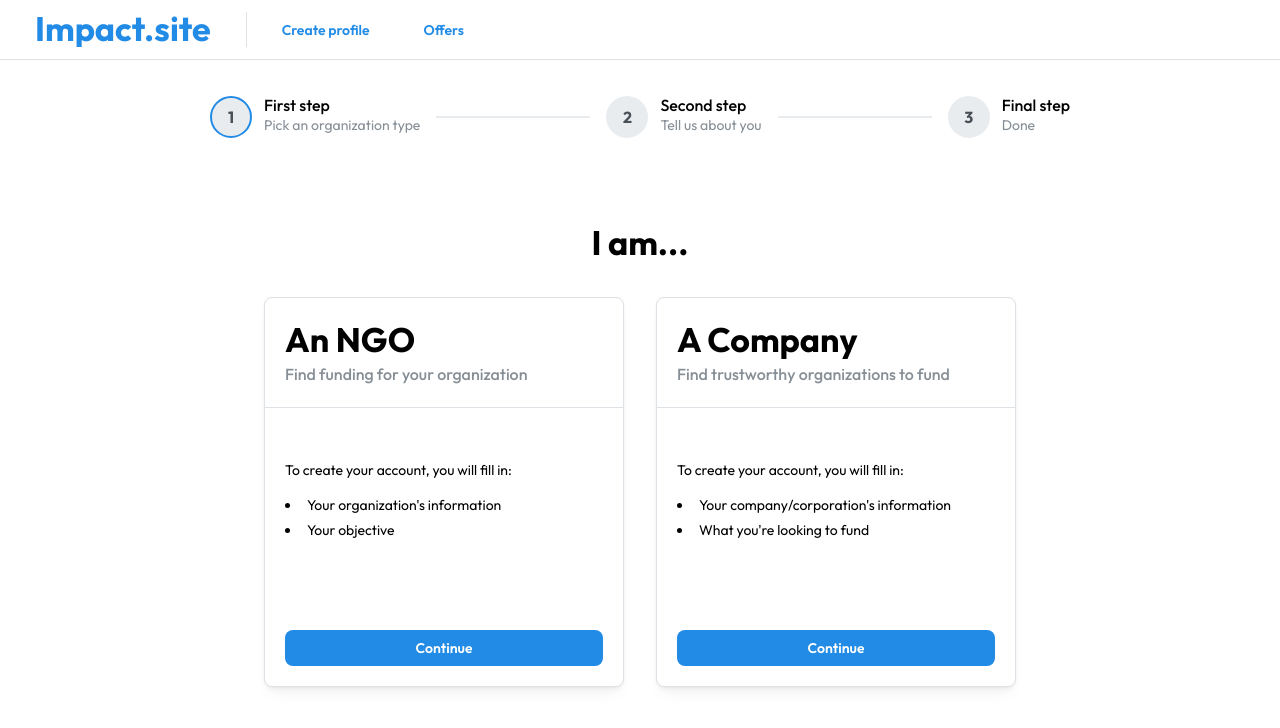
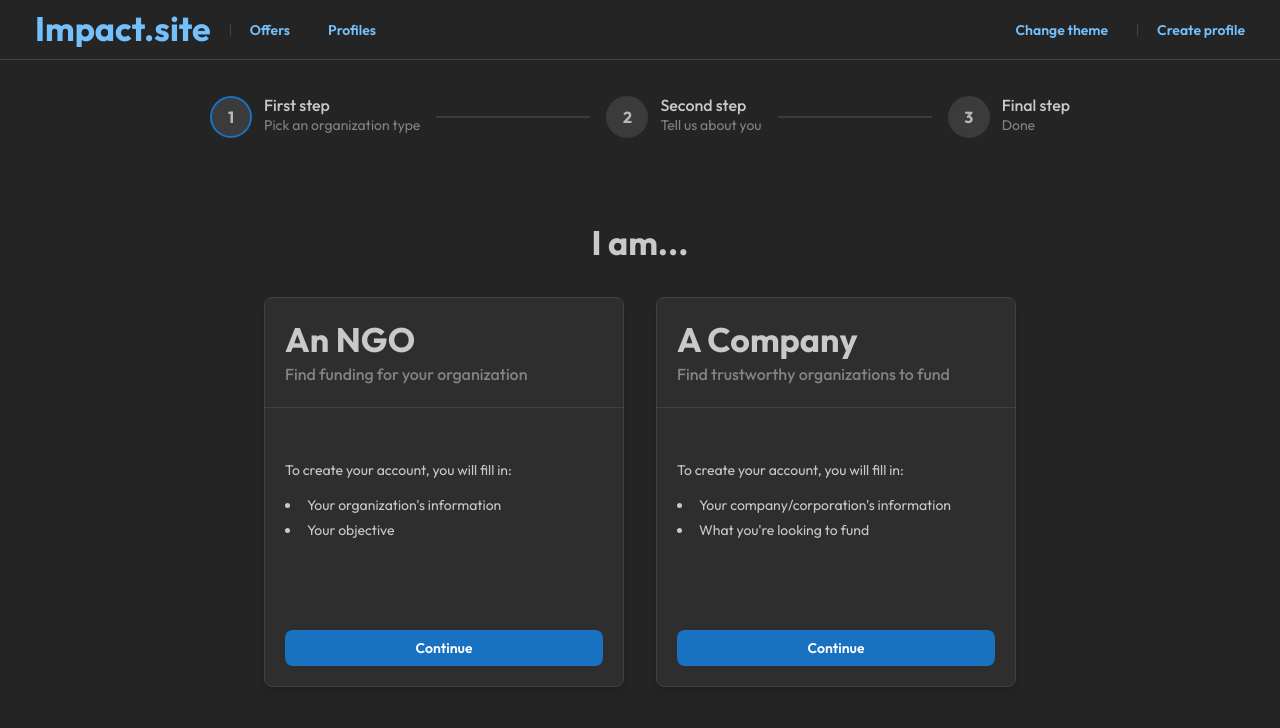
Before and after one commit to blackshibe/hackyeah-2024, a React (Vite) app in the folder hack-client/: page /create-profile in a window 1280 px wide. Shown: the top 728 px of the page. Built offline with nearby package versions, Linux system fonts and the light colour scheme.

Commit message:
update header, add missing pages

```diff
--- a/hack-client/src/main.tsx
+++ b/hack-client/src/main.tsx
@@ -3,22 +3,44 @@ import { createRoot } from "react-dom/client";
 import "./index.css";
 import { createBrowserRouter, Link, RouteObject, RouterProvider } from "react-router-dom";
 import Landing from "./page/Landing";
-import { AppShell, Button, createTheme, Divider, Group, MantineProvider, Title } from "@mantine/core";
+import {
+	AppShell,
+	Button,
+	createTheme,
+	Divider,
+	Group,
+	MantineProvider,
+	Title,
+	useMantineColorScheme,
+} from "@mantine/core";
 import CreateProfile from "./page/CreateProfile";
 
 import "@mantine/tiptap/styles.css";
 import "@mantine/core/styles.css";
+import Profiles from "./page/Profiles";
+import CreateOffer from "./page/CreateOffer";
+import Offers from "./page/Offers";
 
 const CONFIG = [
 	{
 		path: "/",
 		element: <Landing />,
-		name: "Home",
+	},
+	{
+		path: "/profiles",
+		element: <Profiles />,
+	},
+	{
+		path: "/offers",
+		element: <Offers />,
+	},
+	{
+		path: "/create-offer",
+		element: <CreateOffer />,
 	},
 	{
 		path: "/create-profile",
 		element: <CreateProfile />,
-		name: "Create profile",
 	},
 ];
 
@@ -27,28 +49,52 @@ const theme = createTheme({
 	fontFamily: "Outfit",
 });
 
-createRoot(document.getElementById("root")!).render(
-	<StrictMode>
-		<MantineProvider theme={theme}>
+function MantineRoot() {
+	const scheme = useMantineColorScheme();
+
+	return (
 		<AppShell header={{ height: 60 }} padding="md">
 			<AppShell.Header>
-					<Group h="100%" px="md">
-						<Button onClick={() => router.navigate("/")} variant="white">
+				<Group h="100%" px="md" style={{ justifyContent: "space-between" }}>
+					<Group gap={0}>
+						<Button onClick={() => router.navigate("/")} variant="transparent">
 							<Title>Impact.site</Title>
 						</Button>
 						<Divider my="sm" orientation="vertical" />
-						<Button variant="white" onClick={() => router.navigate("/create-profile")}>
+						<Button variant="transparent" onClick={() => router.navigate("/offers")}>
+							Offers
+						</Button>
+						<Button variant="transparent" onClick={() => router.navigate("/profiles")}>
+							Profiles
+						</Button>
+					</Group>
+
+					<Group gap={0}>
+						<Button variant="transparent" onClick={scheme.toggleColorScheme} ml={"xs"} mr={"xs"}>
+							Change theme
+						</Button>
+						<Divider my="sm" orientation="vertical" />
+						<Button variant="transparent" onClick={() => router.navigate("/create-profile")}>
 							Create profile
 						</Button>
-						<Button variant="white" onClick={() => router.navigate("/offers")}>
-							Offers
-						</Button>
+					</Group>
 				</Group>
 			</AppShell.Header>
 			<AppShell.Main>
 				<RouterProvider router={router} />
 			</AppShell.Main>
 		</AppShell>
+	);
+}
+
+function AppRoot() {
+	return (
+		<StrictMode>
+			<MantineProvider theme={theme} defaultColorScheme="dark">
+				<MantineRoot />
 			</MantineProvider>
 		</StrictMode>
 	);
+}
+
+createRoot(document.getElementById("root")!).render(<AppRoot />);
--- /dev/null
+++ b/hack-client/src/page/CreateOffer.tsx
@@ -0,0 +1,10 @@
+import { Center, Title, Text } from "@mantine/core";
+
+export default function CreateOffer() {
+	return (
+		<Center h={"85vh"} style={{ flexDirection: "column" }}>
+			<Title size="10rem">Create Offer</Title>
+			<Text>We're trying</Text>
+		</Center>
+	);
+}
--- a/hack-client/src/page/CreateProfile.tsx
+++ b/hack-client/src/page/CreateProfile.tsx
@@ -156,6 +156,7 @@ export default function CreateProfile() {
 													name: account_data.name,
 													email: account_data.email,
 													country: account_data.country,
+													city: account_data.city,
 													target: account_data.agenda,
 													description: account_data.description,
 													whoWeWant: account_data.target,
@@ -163,8 +164,31 @@ export default function CreateProfile() {
 												}),
 											});
 
-											let json = await data.json();
-											console.log(json);
+											if (data.status === 200) {
+												localStorage.setItem("account", JSON.stringify(account_data));
+												set_step(3);
+											}
+										} else if (account_data.type === "ngo") {
+											let data = await fetch(`http://localhost:3000/foundation/register`, {
+												method: "POST",
+												headers: {
+													"Content-Type": "application/json",
+												},
+												body: JSON.stringify({
+													name: account_data.name,
+													email: account_data.email,
+													country: account_data.country,
+													city: account_data.city,
+													target: account_data.target,
+													projects: account_data.projects,
+													description: account_data.description,
+												}),
+											});
+
+											if (data.status === 200) {
+												localStorage.setItem("account", JSON.stringify(account_data));
+												set_step(3);
+											}
 										}
 									}}
 								>
@@ -173,7 +197,16 @@ export default function CreateProfile() {
 							</SimpleGrid>
 						</Center>
 					</Stepper.Step>
-					<Stepper.Completed>Completed, click back button to get to previous step</Stepper.Completed>
+					<Stepper.Completed>
+						<Center h={"50vh"} style={{ flexDirection: "column", gap: 10 }}>
+							<Title>All done!</Title>
+							<Text>
+								This demo does not include password login. You are logged in as{" "}
+								<b>{account_data?.name} </b> now.
+							</Text>
+							<Button>Create a post</Button>
+						</Center>
+					</Stepper.Completed>
 				</Stepper>
 			</Group>
 		</>
--- a/hack-client/src/page/Landing.tsx
+++ b/hack-client/src/page/Landing.tsx
@@ -1,11 +1,12 @@
-import { AppShell, Group, Burger, Skeleton, Title, Center, List, ListItem } from "@mantine/core";
+import { AppShell, Group, Burger, Skeleton, Text, Title, Center, List, ListItem } from "@mantine/core";
 import { useDisclosure } from "@mantine/hooks";
 import { Link } from "react-router-dom";
 
 export default function Landing() {
 	return (
-		<Center h={"85vh"}>
+		<Center h={"85vh"} style={{ flexDirection: "column" }}>
 			<Title size="10rem">Impact.Site </Title>
+			<Text>We're trying</Text>
 		</Center>
 	);
 }
--- /dev/null
+++ b/hack-client/src/page/Offers.tsx
@@ -0,0 +1,10 @@
+import { Center, Title, Text } from "@mantine/core";
+
+export default function Offers() {
+	return (
+		<Center h={"85vh"} style={{ flexDirection: "column" }}>
+			<Title size="10rem">Offers</Title>
+			<Text>We're trying</Text>
+		</Center>
+	);
+}
--- /dev/null
+++ b/hack-client/src/page/Profiles.tsx
@@ -0,0 +1,10 @@
+import { Center, Title, Text } from "@mantine/core";
+
+export default function Profiles() {
+	return (
+		<Center h={"85vh"} style={{ flexDirection: "column" }}>
+			<Title size="10rem">Profiles</Title>
+			<Text>We're trying</Text>
+		</Center>
+	);
+}
--- a/hack-client/src/page/component/Profile.tsx
+++ b/hack-client/src/page/component/Profile.tsx
@@ -28,7 +28,7 @@ export default function Profile({ user }: { user: userAccount }) {
 
 				<Group justify="space-between" mb="xs">
 					<Text fw={500}>
-						{user.country} @ {user.name} - {user.email}
+						{user.country} @ {user.city} - {user.email}
 					</Text>
 				</Group>
 
```
Also changed, not shown: hack-client/src/page/hook/useSession.ts (added, +8 -0 lines). Lines whose indentation alone changed are shown as unchanged.
